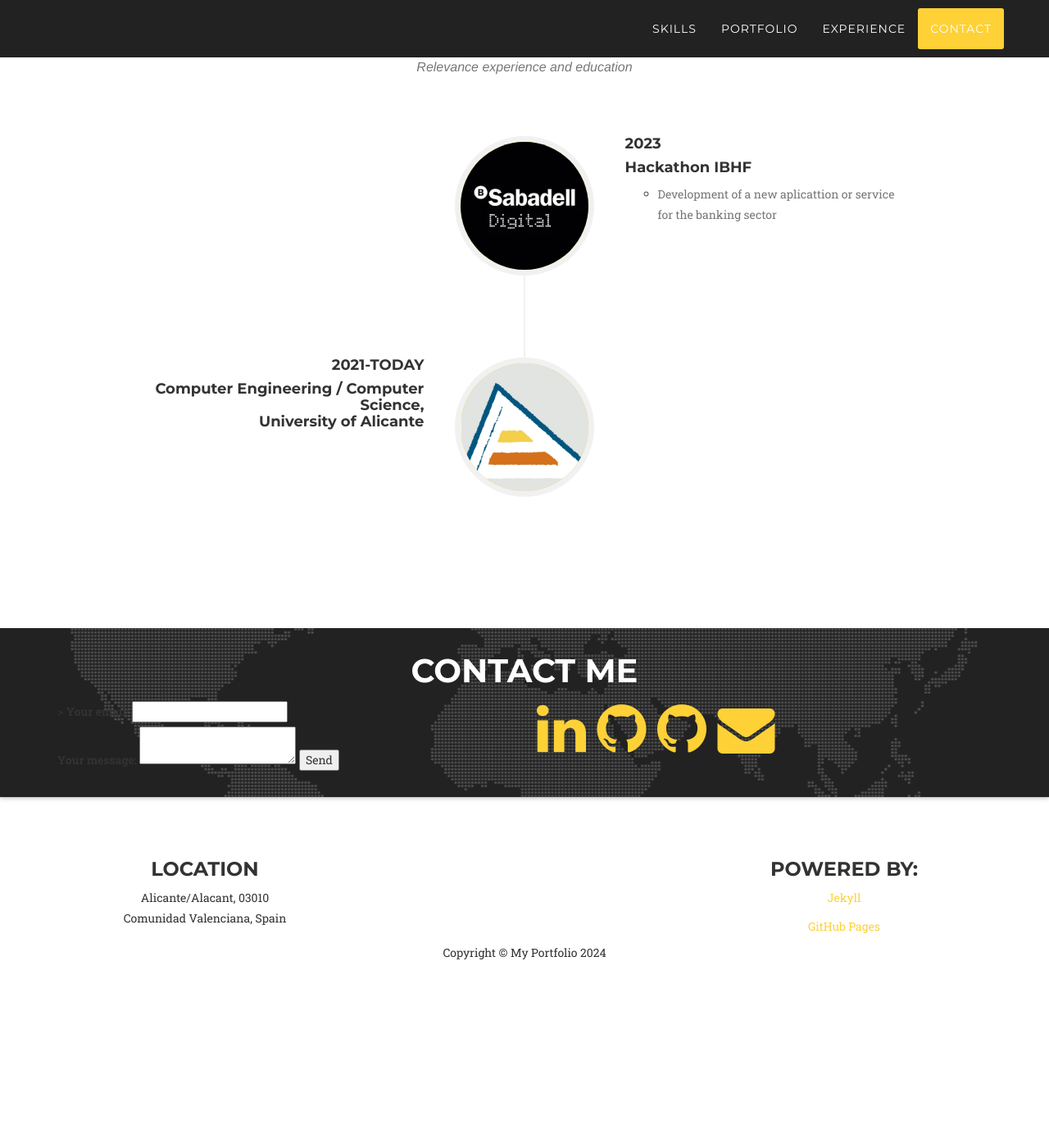
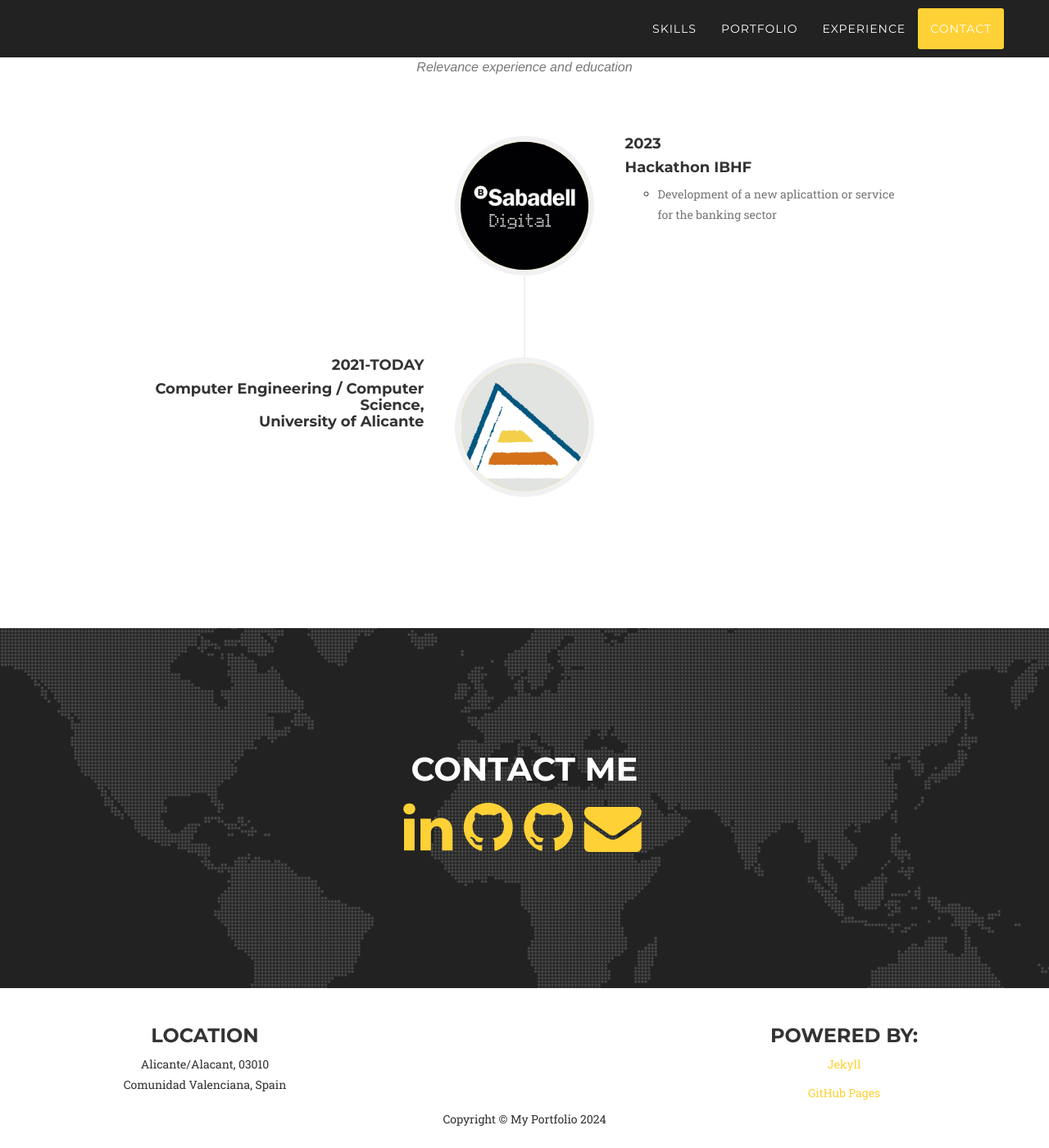
Before and after one commit to agmerino03/agmerino03.github.io, a Jekyll site: the page built from index.html, in a window 1280 px wide and 1400 px high, scrolled down 3551 px. Shown: the whole window at 82% size. Built offline with Jekyll 4.4.1, drawn with Linux system fonts in a browser that asks for light colours; some web fonts are replaced; before the commit the page ends 4748 px from its top, so only the background shows below that.

Commit message:
Added ico

```diff
--- a/_includes/contact.html
+++ b/_includes/contact.html
@@ -1,5 +1,5 @@
  <!-- Contact Section -->
-    <section id="contact" class="box-shadow-full">
+    <section id="contact">
         <div class="container">
             <div class="row">
                 <div class="col-lg-12 text-center">
@@ -7,23 +7,7 @@
                 </div>
             </div>
             <div class="row">
-                <div class="col-md-6">
-                    <form action="https://formspree.io/f/mzbnonde" method="POST" role="form" class="form">
->
-                        <label>
-                            Your email:
-                            <input type="email" name="email">
-                        </label>
-                        <label>
-                            Your message:
-                            <textarea name="message"></textarea>
-                        </label>
-                        <!-- your other form fields go here -->
-                        <button type="submit">Send</button>
-
-                    </form>
-                </div>
-                <div class="col-md-6">
+                <div class="col-lg-12 text-center">
                         <ul class="list-inline">
                             {% for network in site.social %}
                             <li>
--- a/_includes/head.html
+++ b/_includes/head.html
@@ -23,4 +23,6 @@
         <script src="https://oss.maxcdn.com/libs/html5shiv/3.7.0/html5shiv.js"></script>
         <script src="https://oss.maxcdn.com/libs/respond.js/1.4.2/respond.min.js"></script>
     <![endif]-->
+
+    <link rel="shortcut icon" href="img/favicon.ico">
 </head>
```
Also changed, not shown: _layouts/style.css (+0 -9 lines), img/favicon.ico (added).
